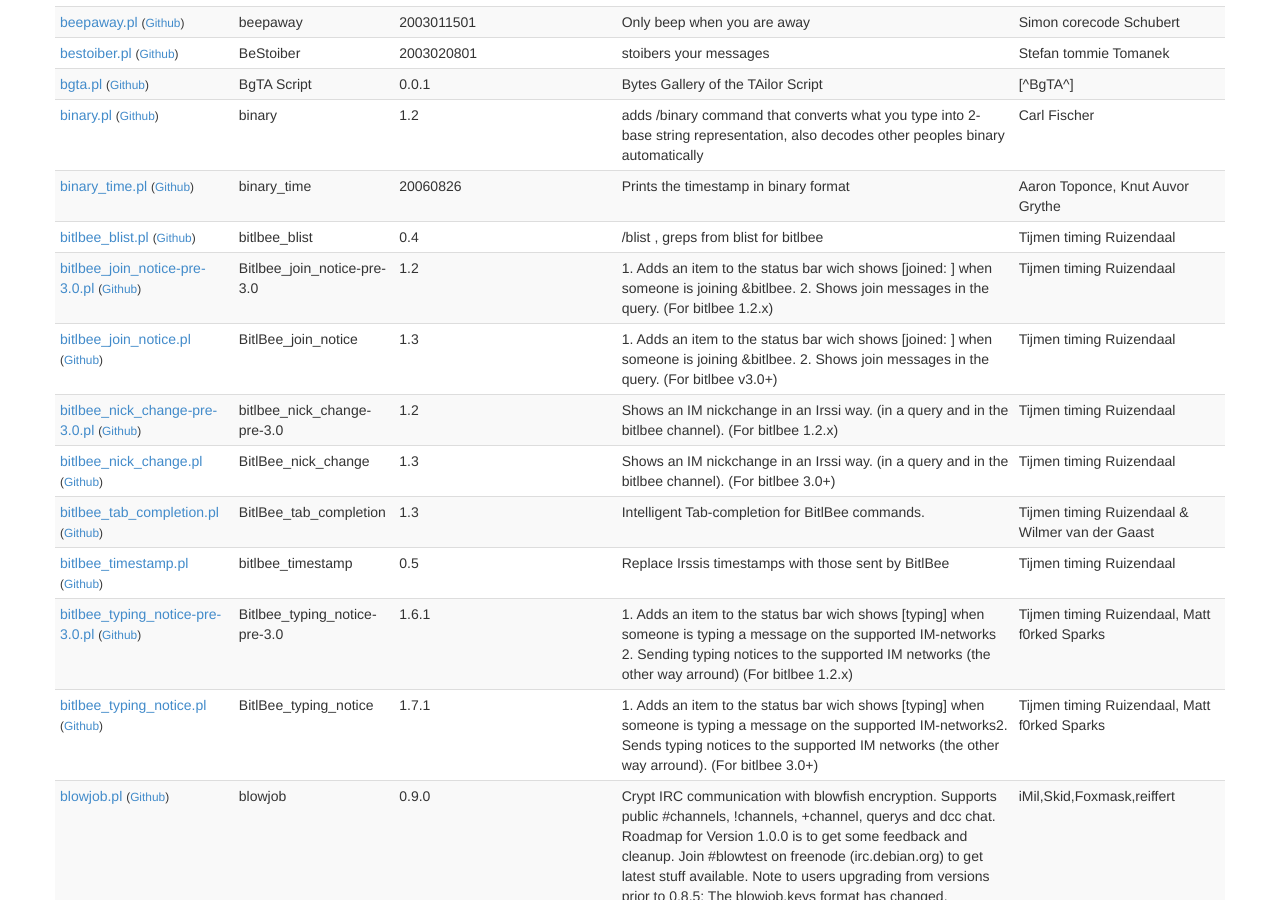
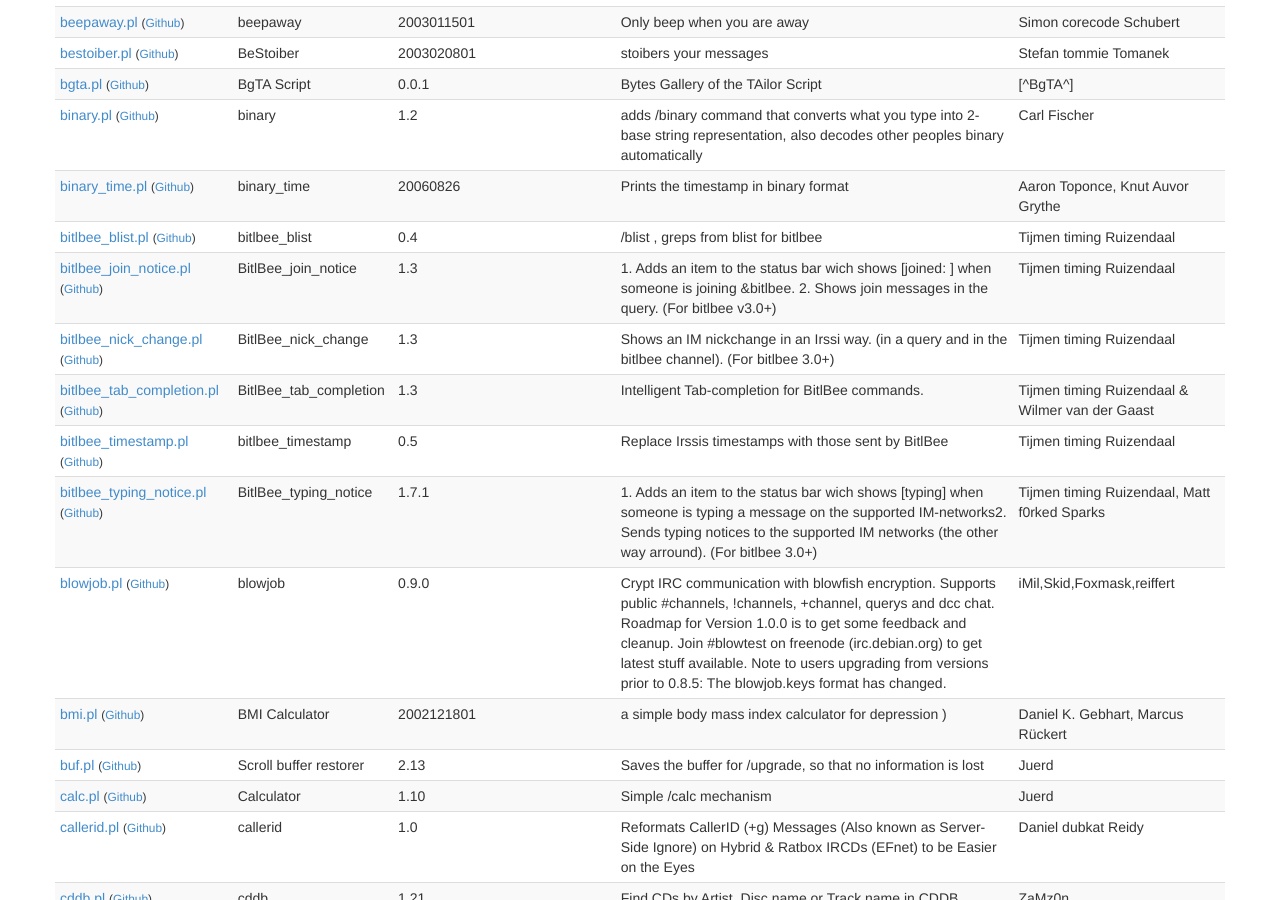
Before and after one commit to irssi/scripts.irssi.org, a Jekyll site: the page built from index.html, in a window 1280 px wide and 900 px high, scrolled down 2776 px. Built offline with Jekyll 4.4.1, drawn with Linux system fonts in a browser that asks for light colours.

Commit message:
Remove pre-3.0 bitlbee scripts. 1.x is obsolete.

```diff
--- a/_data/scripts.yaml
+++ b/_data/scripts.yaml
@@ -639,17 +639,6 @@
   version: "0.4"
 
 - authors: "Tijmen timing Ruizendaal"
-  changed: "2006-10-27"
-  contact: "tijmen.ruizendaal@gmail.com"
-  description: "1. Adds an item to the status bar wich shows [joined: <nicks>] when someone is joining &bitlbee.    2. Shows join messages in the query.    (For bitlbee 1.2.x)"
-  filename: "bitlbee_join_notice-pre-3.0.pl"
-  modified: "2011-02-16 17:47:50"
-  license: "GPLv2"
-  name: "Bitlbee_join_notice-pre-3.0"
-  url: "http://the-timing.nl/stuff/irssi-bitlbee"
-  version: "1.2"
-
-- authors: "Tijmen timing Ruizendaal"
   changed: "2010-08-10"
   contact: "tijmen.ruizendaal@gmail.com"
   description: "1. Adds an item to the status bar wich shows [joined: <nicks>] when someone is joining &bitlbee. 2. Shows join messages in the query. (For bitlbee v3.0+)"
@@ -660,17 +649,6 @@
   name: "BitlBee_join_notice"
   url: "http://the-timing.nl/stuff/irssi-bitlbee"
   version: "1.3"
-
-- authors: "Tijmen timing Ruizendaal"
-  changed: "2006-10-27"
-  contact: "tijmen.ruizendaal@gmail.com"
-  description: "Shows an IM nickchange in an Irssi way. (in a query and in the bitlbee channel). (For bitlbee 1.2.x)"
-  filename: "bitlbee_nick_change-pre-3.0.pl"
-  modified: "2011-02-16 17:48:30"
-  license: "GPLv2"
-  name: "bitlbee_nick_change-pre-3.0"
-  url: "http://the-timing.nl/stuff/irssi-bitlbee"
-  version: "1.2"
 
 - authors: "Tijmen timing Ruizendaal"
   changed: "2010-07-28"
@@ -706,17 +684,6 @@
   name: "bitlbee_timestamp"
   url: "http://the-timing.nl/stuff/irssi-bitlbee"
   version: "0.5"
-
-- authors: "Tijmen timing Ruizendaal, Matt f0rked Sparks"
-  changed: "2006-11-02"
-  contact: "tijmen.ruizendaal@gmail.com, root@f0rked.com"
-  description: "1. Adds an item to the status bar wich shows [typing] when someone is typing a message on the supported IM-networks                    2. Sending typing notices to the supported IM networks (the other way arround)                    (For bitlbee 1.2.x)"
-  filename: "bitlbee_typing_notice-pre-3.0.pl"
-  modified: "2011-02-16 17:49:07"
-  license: "GPLv2"
-  name: "Bitlbee_typing_notice-pre-3.0"
-  url: "http://the-timing.nl/stuff/irssi-bitlbee                    http://f0rked.com"
-  version: "1.6.1"
 
 - authors: "Tijmen timing Ruizendaal, Matt f0rked Sparks"
   changed: "2010-08-09"
```
Also changed, not shown: 3 other files.
